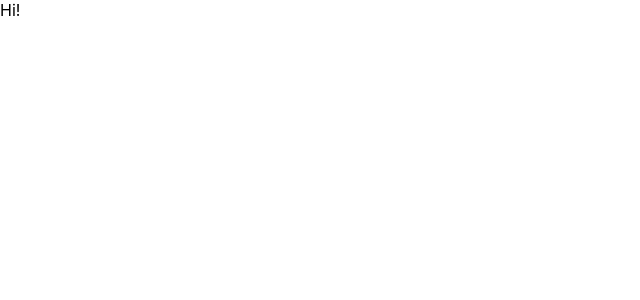
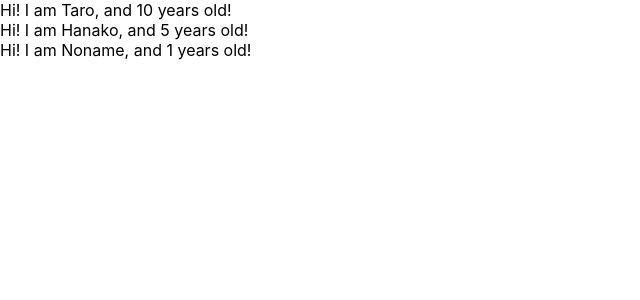
Before and after one commit to RyosukeSomeya/react-redux-sample-app, a React (Create React App) app: page / in a window 1280 px wide. Shown: the top 300 px of the page, without its empty margins (0-640 px from the left). Built offline with nearby package versions, Linux system fonts and the light colour scheme.

Commit message:
learn props of component 1

```diff
--- a/src/App.js
+++ b/src/App.js
@@ -1,6 +1,6 @@
 import React, { Component } from 'react';
 
-// // クラスコンポーネント
+// クラスコンポーネント
 // class App extends Component {
 //   render(){
 //     return (
@@ -12,9 +12,35 @@
 //   }
 // }
 
-// functionalコンポーネント
+// // functionalコンポーネント
 const App = () => {
-  return <div>Hi!</div>
+  const profiles = [
+    { name: "Taro", age: 10 },
+    { name: "Hanako", age: 5 },
+    { name: "Noname"},
+  ];
+
+  return (
+    <div>
+      {
+        profiles.map((profile, index)=> {
+          return <User name={profile.name} age={profile.age} key={index}/>
+        })
+      }
+      {/* Userコンポーネントにname属性を与える */}
+      {/* <User name={"Taro"} age={10} />
+      <User name={"Hanako"} age={5} /> */}
+    </div>
+  )
+}
+
+const User = (props) => {
+  return <div>Hi! I am { props.name }, and {props.age} years old!</div>
+}
+
+// Userコンポーネントにデフォルトのpropsを設定しておく。(デフォルト引数のようなもの)
+User.defaultProps = {
+  age: 1
 }
 
 export default App;
```
